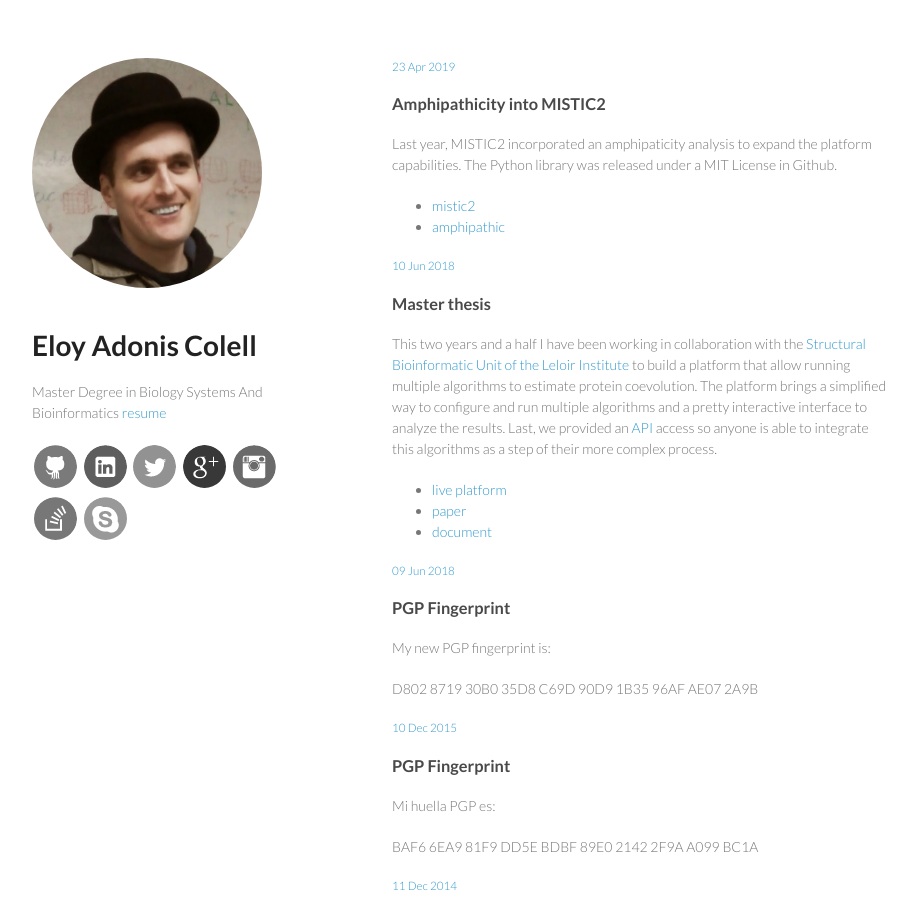
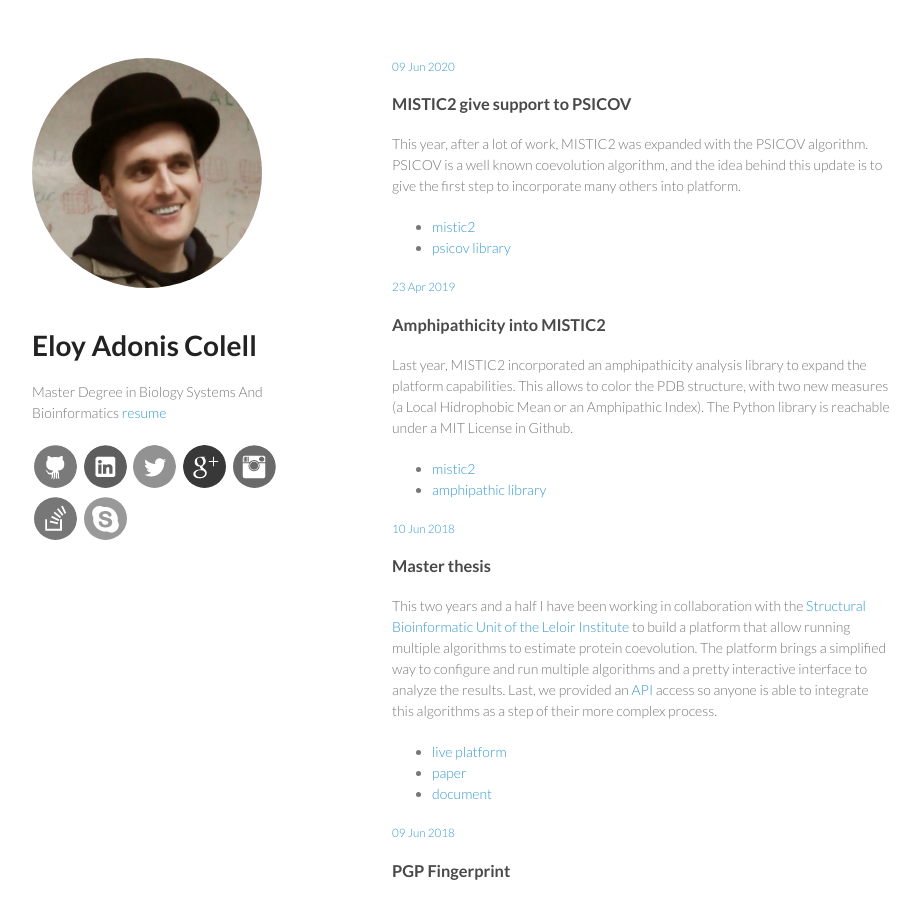
Before and after one commit to ecolell/ecolell.github.io, a Jekyll site: the page built from index.html, in a window 1280 px wide and 900 px high. Shown: the whole window, without its empty margins (178-1098 px from the left). Built offline with Jekyll 4.4.1, drawn with Linux system fonts in a browser that asks for light colours.

Commit message:
Add PSICOV post, and update amphiphatic post.

```diff
--- a/_posts/2019-04-23-amphiphatic.md
+++ b/_posts/2019-04-23-amphiphatic.md
@@ -6,7 +6,7 @@ published: true
 
 ### Amphipathicity into MISTIC2
 
-Last year, MISTIC2 incorporated an amphipaticity analysis to expand the platform capabilities. The Python library was released under a MIT License in Github.
+Last year, MISTIC2 incorporated an amphipathicity analysis library to expand the platform capabilities. This allows to color the PDB structure, with two new measures (a Local Hidrophobic Mean or an Amphipathic Index). The Python library is reachable under a MIT License in Github.
 
 * [mistic2](https://mistic2.leloir.org.ar)
-* [amphipathic](https://github.com/ecolell/amphipathic)
+* [amphipathic library](https://github.com/ecolell/amphipathic)
--- /dev/null
+++ b/_posts/2020-06-09-psicov.md
@@ -0,0 +1,12 @@
+---
+layout: post
+published: true
+
+---
+
+### MISTIC2 give support to PSICOV
+
+This year, after a lot of work, MISTIC2 was expanded with the PSICOV algorithm. PSICOV is a well known coevolution algorithm, and the idea behind this update is to give the first step to incorporate many others into platform.
+
+* [mistic2](https://mistic2.leloir.org.ar)
+* [psicov library](https://github.com/psipred/psicov)
```
